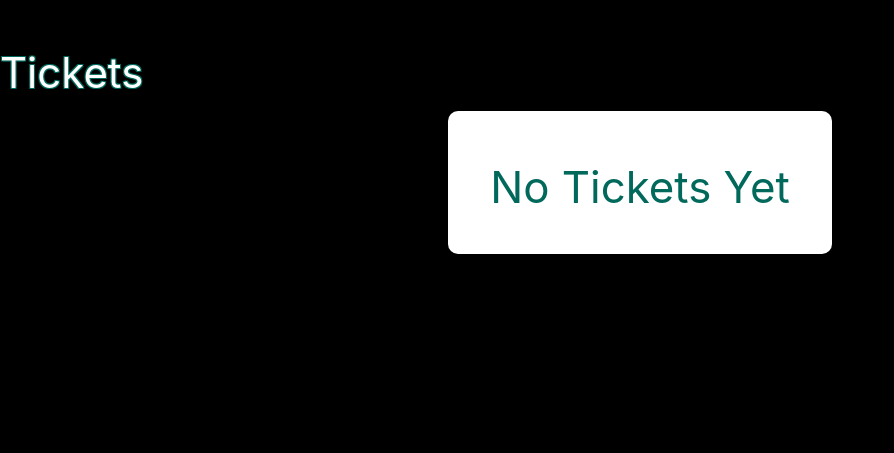
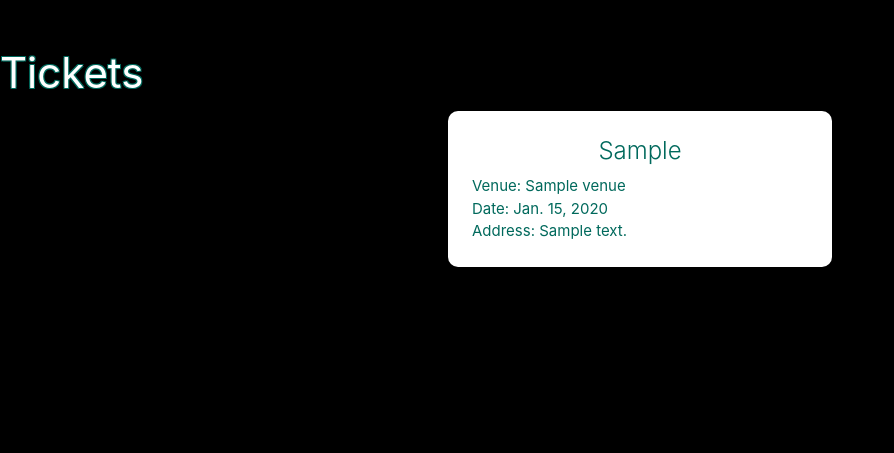
Before and after one commit to mihof/band-together, a Django app: page /profile/ in a window 1280 px wide. Shown: the part 64-517 px from the top of the page, without its empty margins (0-894 px from the left). Run offline with Django 3.2, Linux system fonts and the light colour scheme; a user stored in the database is signed in; tables that the repository leaves empty hold one stand-in row (values such as "Sample post"); parts of the project's set-up code (start-up, migrations or seed data) failed here and were passed over.

Commit message:
protect event create route, update profile view template

```diff
--- a/main_app/templates/profile.html
+++ b/main_app/templates/profile.html
@@ -3,7 +3,7 @@
 <section class="ticket-list">
 <h1 class="events-header">{{ user.name }} Tickets</h1>
 
-{% if tickets|length > 1 %}
+{% if tickets|length > 0 %}
   {% for ticket in tickets %}
     <div class="card">
       <div class="card-content">
--- a/main_app/views.py
+++ b/main_app/views.py
@@ -41,6 +41,7 @@ def event_detail(request, event_id):
   event = Event.objects.get(id=event_id)
   return render(request, 'events/detail.html', { 'event': event })
 
+@staff_member_required
 def event_create(request):
   if request.method == "POST":
     form = EventForm(request.POST, user=request.user)
@@ -85,6 +86,7 @@ class VenueDelete(LoginRequiredMixin, DeleteView):
   model = Venue
   success_url = '/venues/'
 
+@login_required
 def ticket_create(request, event_id):
   event = Event.objects.get(id=event_id)
   ticket = Ticket(event=event, user=request.user)
```
